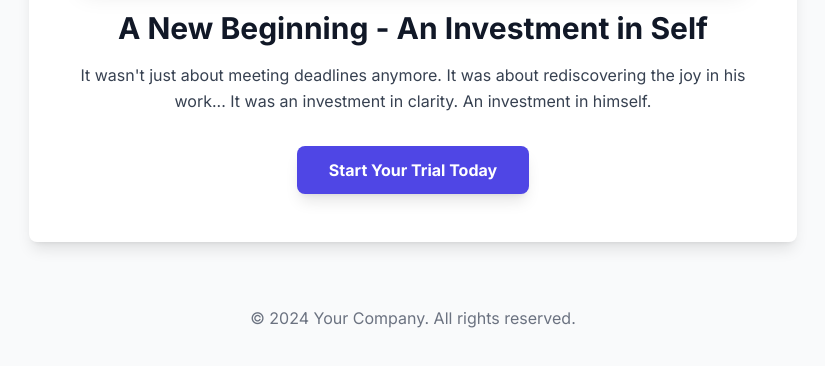
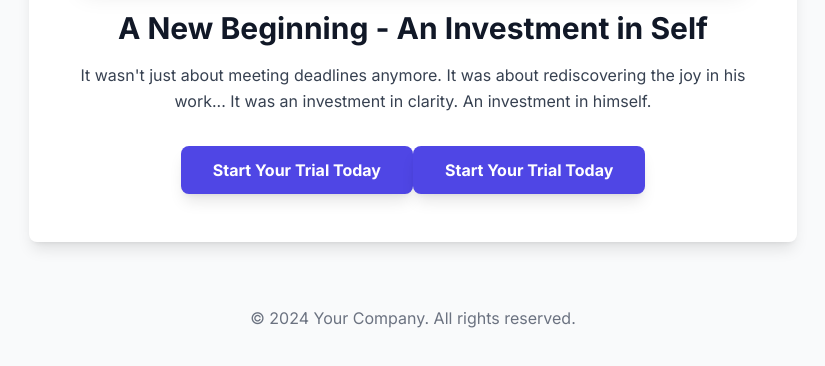
Before and after one commit to microDOS2/Joes-Story, a plain HTML site: page index.html in a window 1280 px wide. Shown: the part 4926-5292 px from the top of the page, without its empty margins (227-1052 px from the left). Drawn offline with nearby package versions, Linux system fonts and the light colour scheme.

Commit message:
Update index.html

```diff
--- a/index.html
+++ b/index.html
@@ -185,7 +185,11 @@
                     It wasn't just about meeting deadlines anymore. It was about rediscovering the joy in his work... It was an investment in clarity. An investment in himself.
                 </p>
                 <button class="bg-indigo-600 text-white font-bold py-3 px-8 rounded-lg hover:bg-indigo-700 transition duration-300 shadow-lg transform hover:scale-105">
-                    Start Your Trial Today
+                    Start Your Trial Today<a href="https://microdos2.github.io/UPDATE2/" class="inline-block">
+    <button class="bg-indigo-600 text-white font-bold py-3 px-8 rounded-lg hover:bg-indigo-700 transition duration-300 shadow-lg transform hover:scale-105">
+        Start Your Trial Today
+    </button>
+</a>
                 </button>
             </section>
 
```
